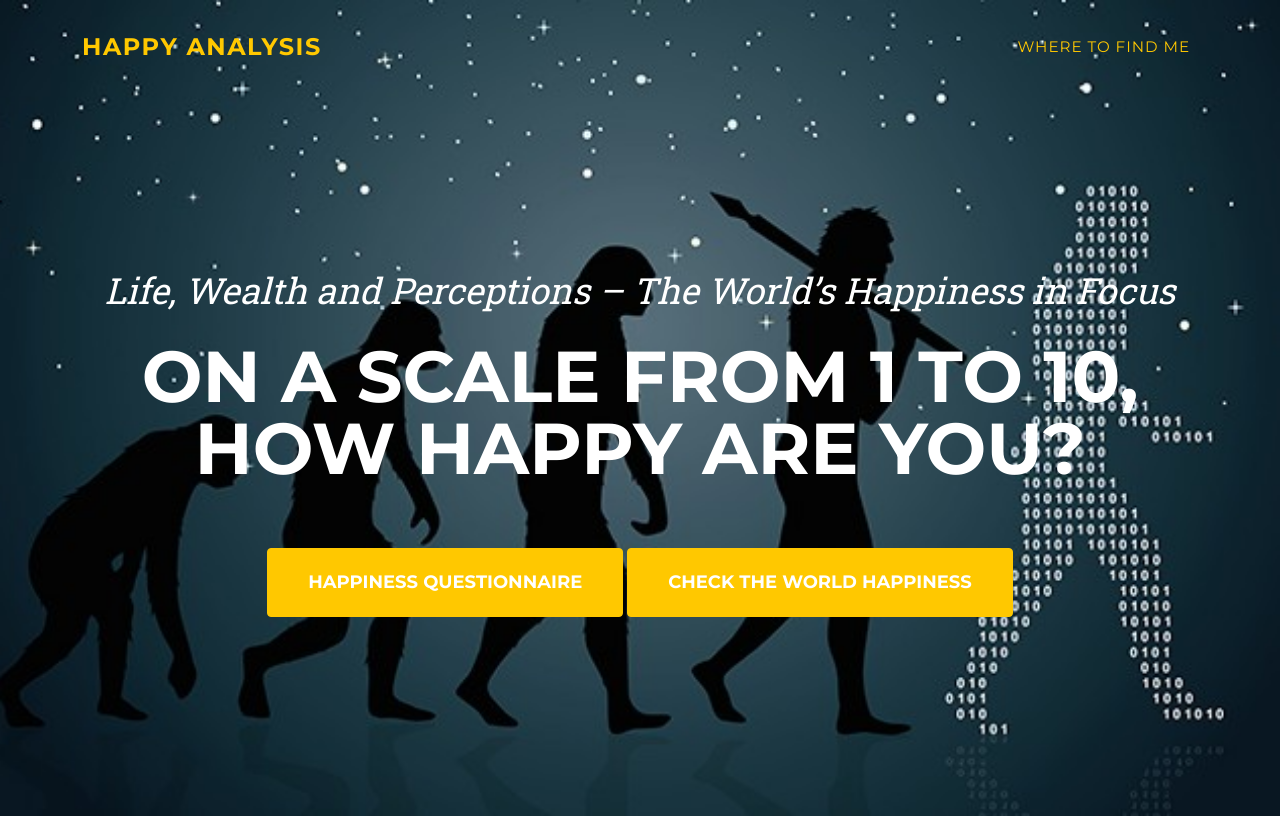
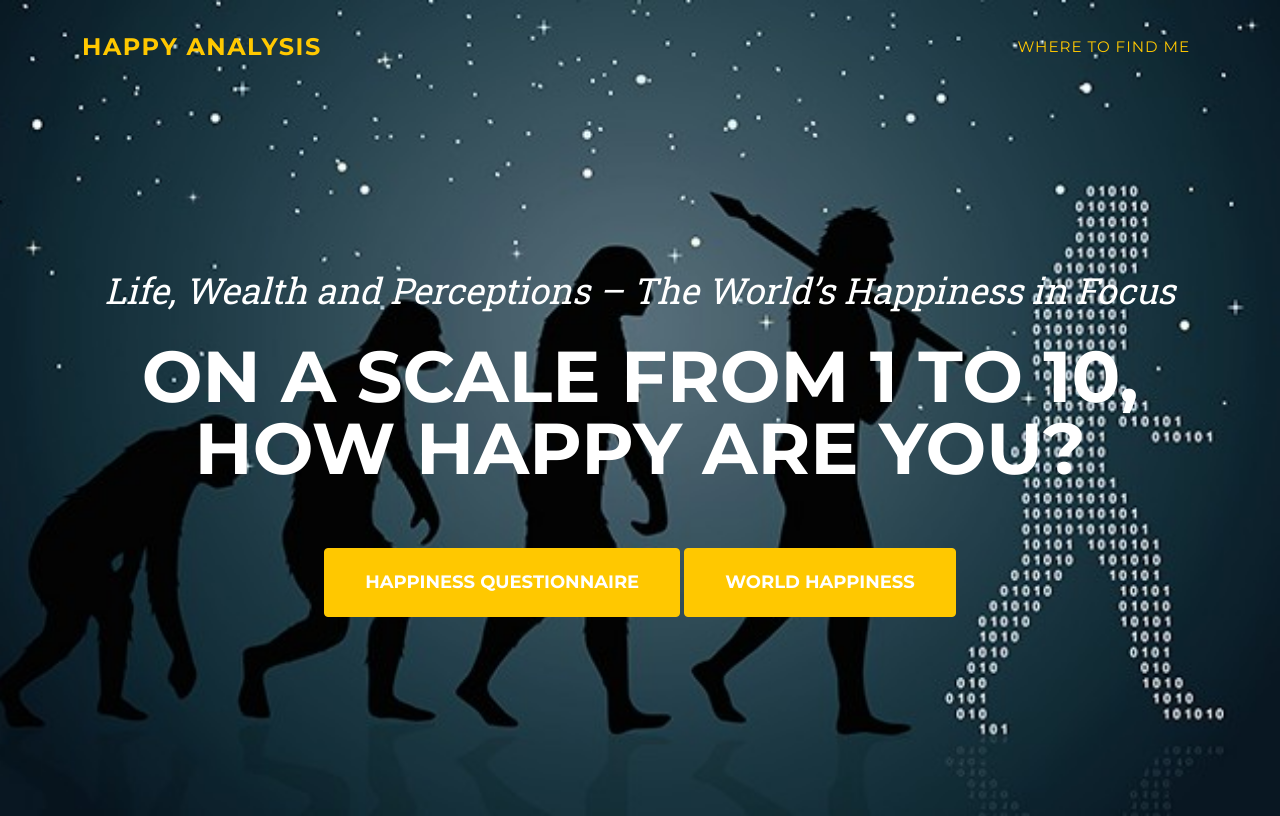
Before and after one commit to mafven/The-World-Happiness-in-Focus, a Flask app: page / in a window 1280 px wide. Shown: the top 816 px of the page. Run offline with Flask 2, Linux system fonts and the light colour scheme; some libraries are stand-ins or nearby versions.

Commit message:
update index.html

```diff
--- a/templates/index.html
+++ b/templates/index.html
@@ -44,7 +44,7 @@
     </div>
     <a class="btn btn-primary btn-xl text-uppercase" href="{{ url_for('plot1') }}">Happiness Questionnaire</a>
     <!-- <a class="btn btn-primary btn-xl text-uppercase" href="{{ url_for('plot2') }}"test</a> -->
-    <a class="btn btn-primary btn-xl text-uppercase" href="{{ url_for('plot3') }}">Check the World Happiness</a>
+    <a class="btn btn-primary btn-xl text-uppercase" href="{{ url_for('plot3') }}">World Happiness</a>
 </div>
     </header>
 
```
